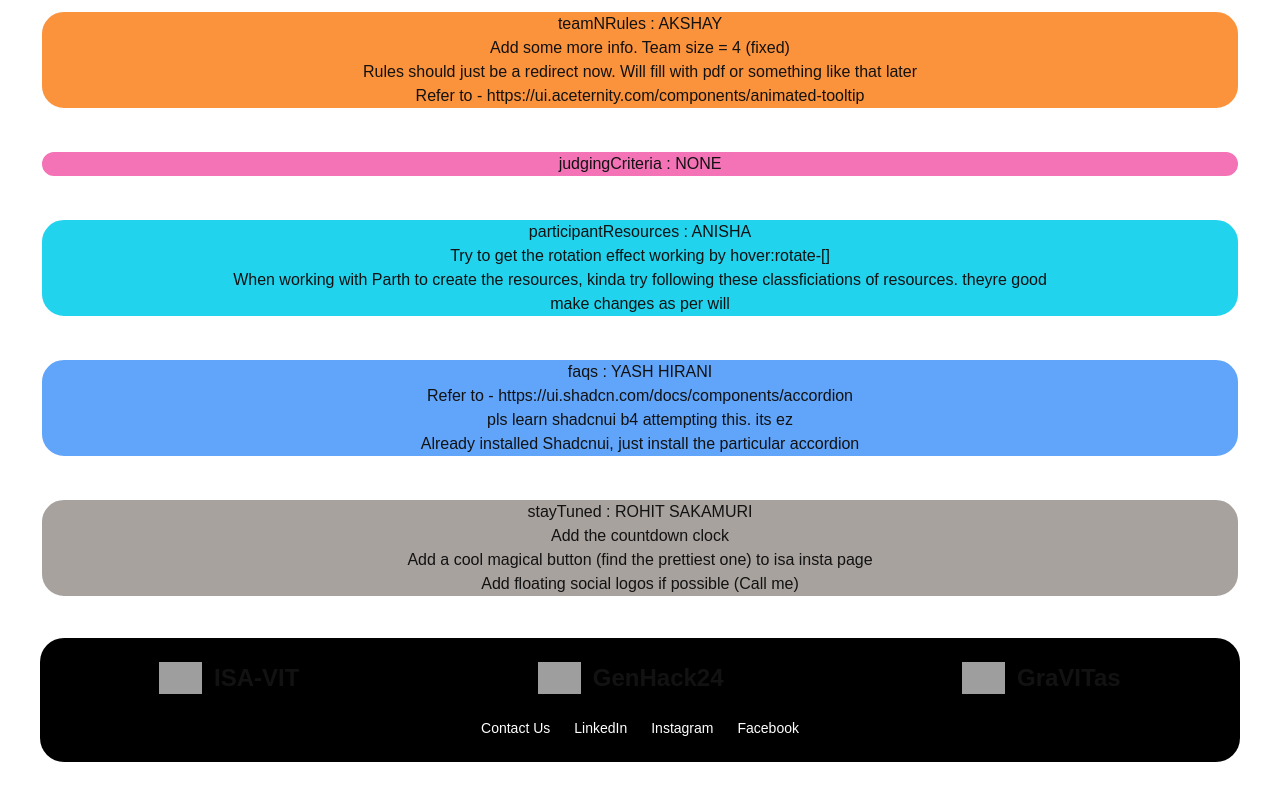
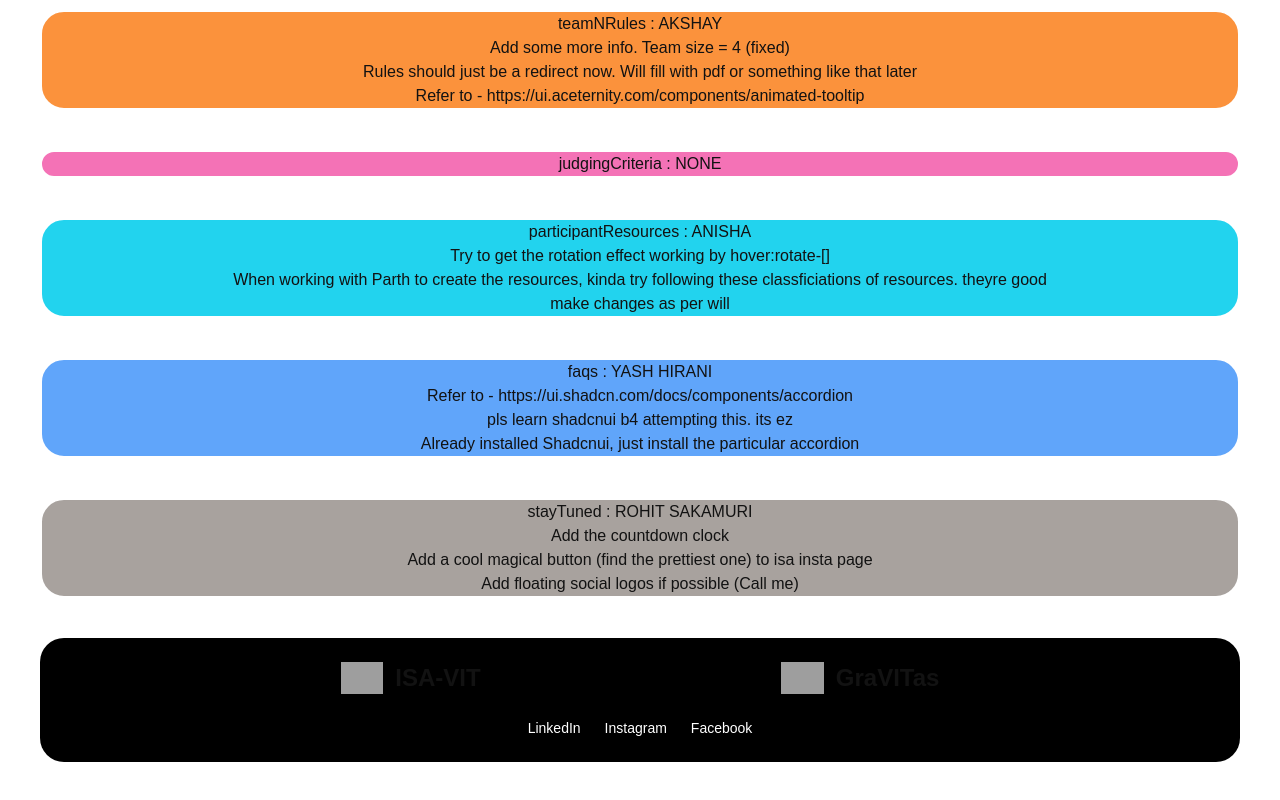
Before and after one commit to TFM-HITESH/genhack-24, a Next.js app: page / in a window 1280 px wide. Shown: the part 750-1550 px from the top of the page. Built offline with nearby package versions, Linux system fonts and the light colour scheme; grey boxes are pictures that could not be loaded.

Commit message:
feat:added footer component

```diff
--- a/src/components/footer/footer.tsx
+++ b/src/components/footer/footer.tsx
@@ -4,17 +4,11 @@ export default function Footer() {
     return (
         <div className="w-full rounded-3xl bg-black">
             <br></br>
-            <div className='flex justify-around' >
+            <div className='flex justify-evenly' >
                 <div>
                     <a href="https://linktr.ee/ISA_VIT" className="flex mb-4 sm:mb-0 space-x-3 rtl:space-x-reverse">
                         <img src="https://flowbite.com/docs/images/logo.svg" className="h-8" alt="GenHack Logo" />
                         <span className="s text-2xl font-semibold whitespace-nowrap dark:text-white">ISA-VIT</span>
-                    </a>
-                </div>
-                <div>
-                    <a href="https://gravitas.vit.ac.in/events/6b8842bf-3661-45de-9428-47f5996341b4" className="flex mb-4 sm:mb-0 space-x-3 rtl:space-x-reverse">
-                        <img src="https://flowbite.com/docs/images/logo.svg" className="h-8" alt="ISA Logo" />
-                        <span className=" text-2xl font-semibold whitespace-nowrap dark:text-white">GenHack24</span>
                     </a>
                 </div>
                 <div>
@@ -27,9 +21,6 @@ export default function Footer() {
             <br></br>
             <div className="items-center">
                 <ul className="flex flex-wrap justify-center mb-6 text-sm font-medium text-white sm:mb-0 dark:text-gray-400">
-                    <li>
-                        <a href="#" className="hover:underline me-4 md:me-6">Contact Us</a>
-                    </li>
                     <li>
                         <a href="https://www.linkedin.com/company/international-society-of-automation-isa-vit/" className="hover:underline me-4 md:me-6">LinkedIn</a>
                     </li>
```
